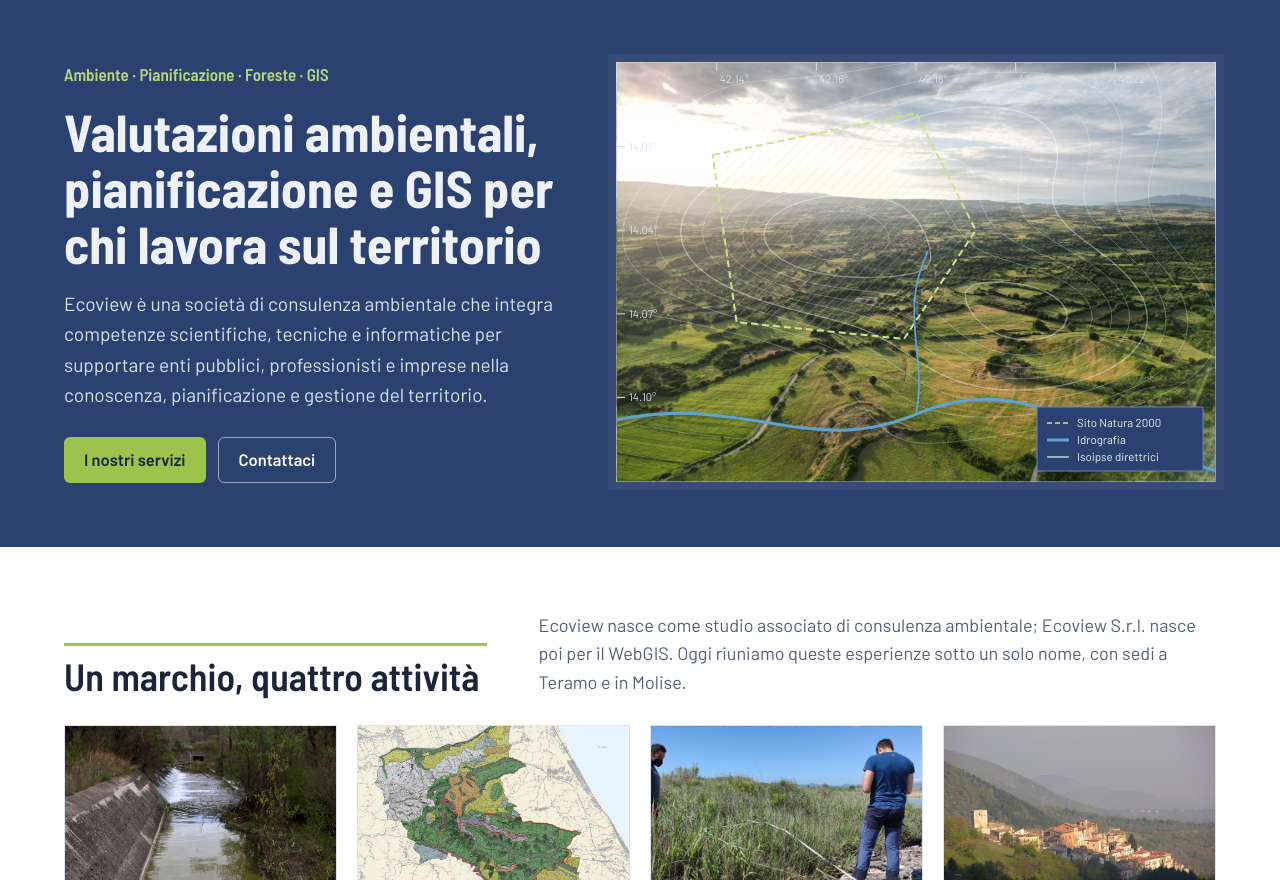
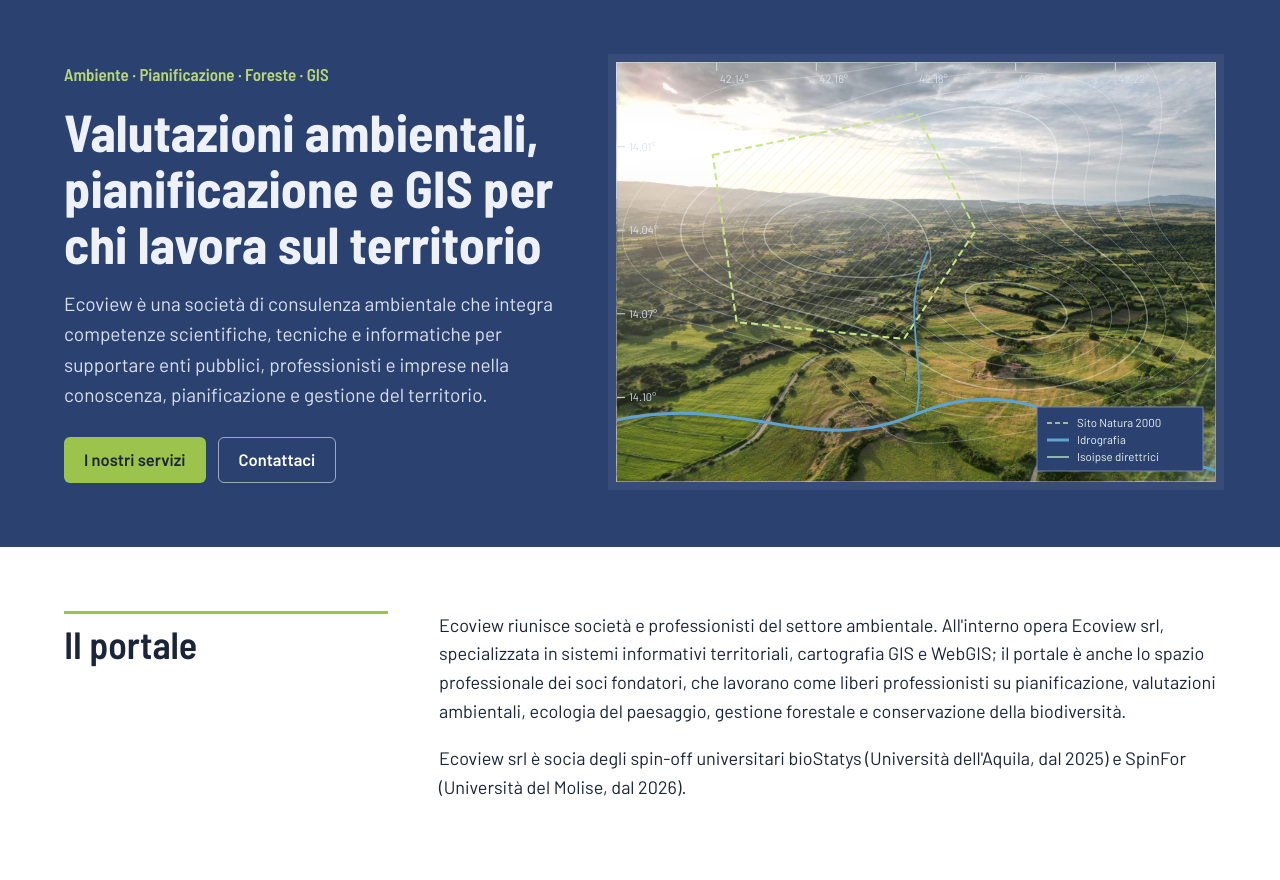
Before and after one commit to ecoview-srl/ecoview.it, a plain HTML site: page index.html in a window 1280 px wide. Shown: the part 70-950 px from the top of the page. Drawn offline with Linux system fonts and the light colour scheme.

Commit message:
Home: ripristina il testo 'Il portale'
Co-Authored-By: Claude Opus 5.5 <noreply@anthropic.com>
Claude-Session: https://claude.ai/code/session_01T1NnCLnRjvemmtTZmEkAQg

```diff
--- a/index.html
+++ b/index.html
@@ -220,7 +220,10 @@ V.home=()=>`
  <div class="btns"><a class="btn" href="#servizi">I nostri servizi</a><a class="btn ghost" href="#contatti">Contattaci</a></div></div>
  <div class="map"><svg id="map" role="img" aria-label="Paesaggio agricolo visto dal drone, con curve di livello, perimetro di un sito Natura 2000 e idrografia sovrapposti"></svg></div>
 </div></section>
-<section class="band"><div class="wrap">
+<section class="band portal"><div class="wrap"><h2>Il portale</h2><div>
+ <p>Ecoview riunisce società e professionisti del settore ambientale. All'interno opera Ecoview srl, specializzata in sistemi informativi territoriali, cartografia GIS e WebGIS; il portale è anche lo spazio professionale dei soci fondatori, che lavorano come liberi professionisti su pianificazione, valutazioni ambientali, ecologia del paesaggio, gestione forestale e conservazione della biodiversità.</p>
+ <p>Ecoview srl è socia degli spin-off universitari bioStatys (Università dell'Aquila, dal 2025) e SpinFor (Università del Molise, dal 2026).</p></div></div></section>
+<section class="band" style="padding-top:0"><div class="wrap">
  <div class="portal-head"><h2>Un marchio, quattro attività</h2><p>Ecoview nasce come studio associato di consulenza ambientale; Ecoview S.r.l. nasce poi per il WebGIS. Oggi riuniamo queste esperienze sotto un solo nome, con sedi a Teramo e in Molise.</p></div>
  <div class="acts">${ACTS.map(a=>`<a class="act" href="#${a.h}"><div class="ph" style="background-image:url(img/foto/${a.img}.jpg)" role="img" aria-label=""></div><div class="actb"><span class="k">${esc(a.k)}</span><h3>${esc(a.t)}</h3><p>${esc(a.d)}</p><span class="more2">${esc(a.cta)} →</span></div></a>`).join('')}</div>
 </div></section>
```
